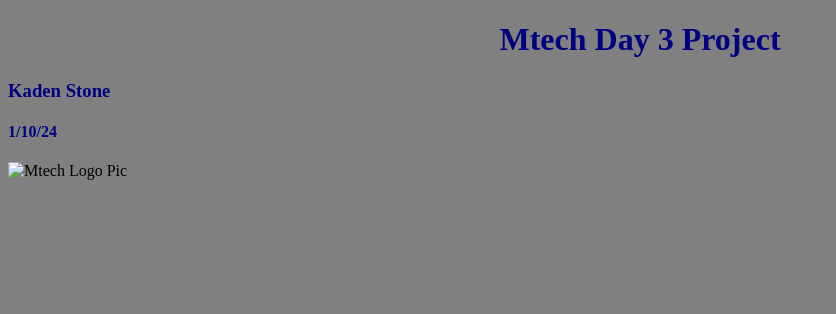
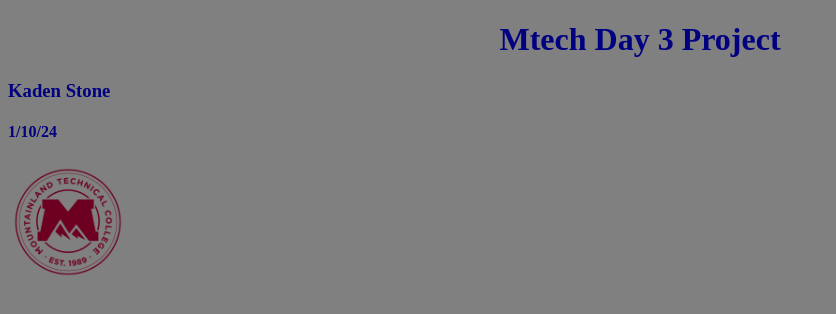
Before and after one commit to ChrisGuenther333/Day3Project, a plain HTML site: page p6index.html in a window 1280 px wide. Shown: the whole page, without its empty margins (0-836 px from the left). Drawn offline with Linux system fonts and the light colour scheme.

Commit message:
fixed logo

```diff
--- a/p6index.html
+++ b/p6index.html
@@ -11,7 +11,7 @@
 <h3>Kaden Stone
 </h3>
 <h4>1/10/24</h4>
-<img src="MTECH-Seal-Maroon-1024x1024.png" alt="Mtech Logo Pic"
+<img src="MTECH-Seal-Maroon-1024x1024 copy.png" alt="Mtech Logo Pic">
 
 </body>
 </html>
```
Also changed, not shown: MTECH-Seal-Maroon-1024x1024 copy.png (added), 1 other file.
